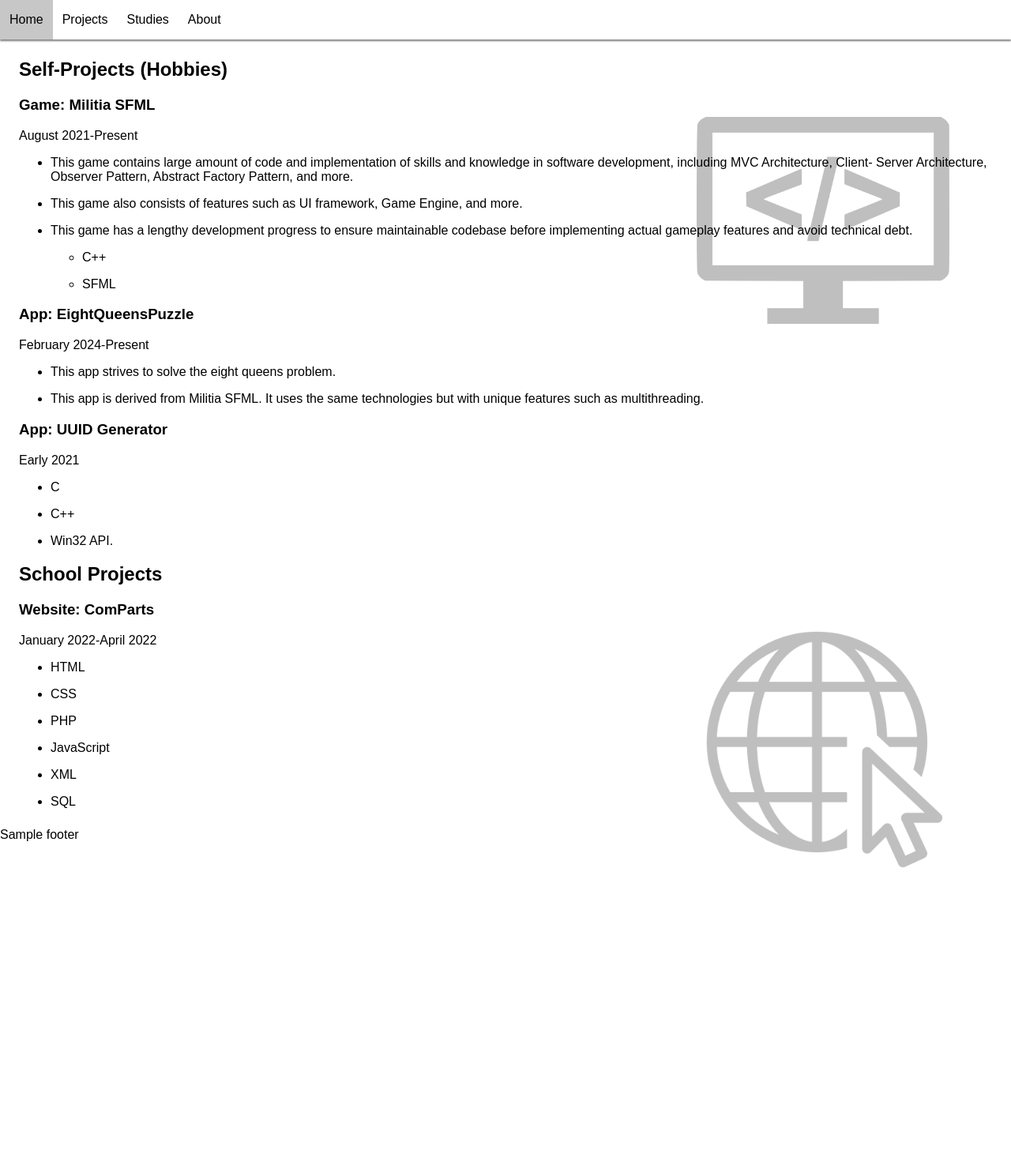
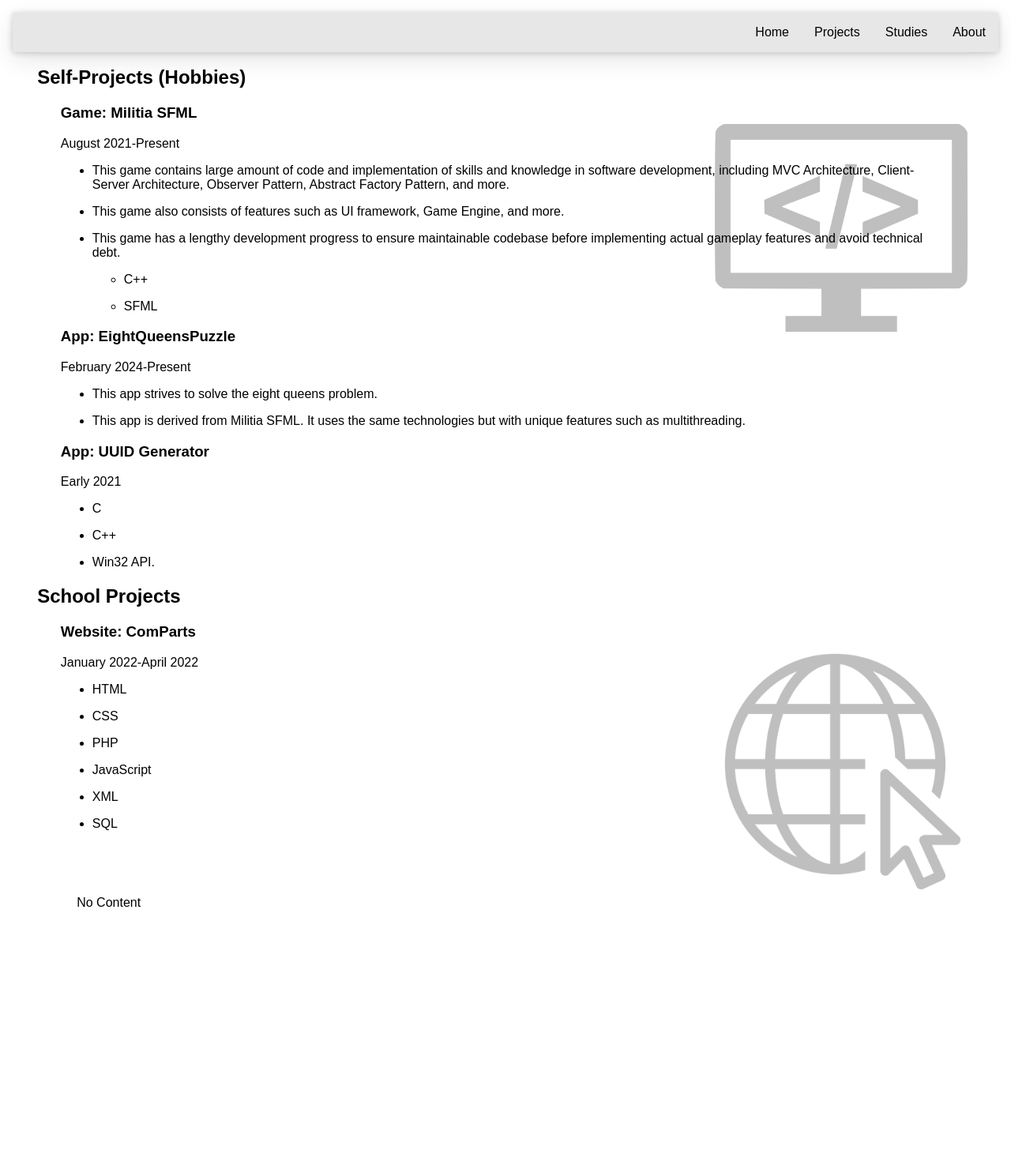
Before and after one commit to PhrotonX/PhrotonX.github.io, a PHP site: page /html/projects.html in a window 1280 px wide; the page is wider, and only the part inside the window is pictured. Shown: that part at 79% size. Before the commit the page ends 1098 px from the top of that part, so only its background shows below. Run offline with PHP 8.4, Linux system fonts and the light colour scheme; grey boxes are pictures that could not be loaded.

Commit message:
24w12e: Acrylic Design

```diff
--- a/css/constants.css
+++ /dev/null
@@ -1,19 +0,0 @@
-:root{
-    --margin-large: 24px;
-}
-
-@media (prefers-color-scheme: light){
-    :root{
-        --background-color: white;
-
-        --text-color: black;
-    }
-}
-
-@media (prefers-color-scheme: dark){
-    :root{
-        --background-color: rgb(60, 60, 60);
-
-        --text-color: white;
-    }
-}
--- /dev/null
+++ b/css/dropdown.css
@@ -0,0 +1,24 @@
+@import url('colors.css');
+
+.dropdown{
+    position: relative;
+    display: block;
+    cursor: pointer;
+    float: right;
+}
+
+.dropdown-content{
+    display: none;
+    position: absolute;
+    width: 160px;
+    max-height: 400px;
+    overflow-y: auto;
+    /* overflow: auto; */
+    z-index: 1000;
+    top: 50px;
+    /* float: left; */
+}
+
+.dropdown:hover .dropdown-content{
+    display: block;
+}
--- /dev/null
+++ b/css/items.css
@@ -0,0 +1,11 @@
+.backdrop{
+    margin-top: -25%;
+    margin-left: 40%;
+    height: auto;
+    opacity: 0.25;
+    position: absolute;
+    padding: 27%;
+    width: 25%;
+    z-index: -1;
+    float: right;
+}
--- a/css/login.css
+++ /dev/null
@@ -1,3 +0,0 @@
-#content{
-    align-content: center;
-}
--- /dev/null
+++ b/css/nav.css
@@ -0,0 +1,49 @@
+@import url('toolbar.css');
+
+nav{
+    float: left;
+    /* height: auto; */
+    overflow: visible;
+    width: 100%;
+}
+
+nav a{
+    color: var(--color);
+    float: right;
+    padding-left: 16px;
+    padding-right: 16px;
+    text-decoration: none;
+    /* top: 0; */
+}
+
+#header{
+    position: -webkit-sticky;
+    position: sticky;
+    top: 0;
+    z-index: 500;
+}
+
+#navbar{
+    /* background: var(--primary); */
+    /* display: flex; */
+    float: left;
+    /* justify-content: space-between; */
+    /* height: auto; */
+    /* left: 0; */
+
+
+    width: 100%;
+
+}
+
+#navbar-title a{
+    color: var(--color);
+    text-decoration: none;
+}
+
+/*.toolbar ul {
+    list-style-type: none;
+    margin: 0;
+    padding: 0;
+    overflow: hidden;
+} */
--- a/css/projects.css
+++ b/css/projects.css
@@ -1,5 +1,3 @@
-@import 'constants.css';
-
 @media(prefers-color-scheme: light){
     :root{
         --projects-background-color: rgba(220, 220, 220, 0.5);
--- a/css/style.css
+++ b/css/style.css
@@ -1,81 +1,75 @@
-@import 'constants.css';
-@import 'colors.css';
-@import 'forms.css';
-@import 'theme.css';
-@import 'toolbar.css';
+@import url('theme.css');
+@import url('colors.css');
+@import url('dropdown.css');
+@import url('form.css');
+@import url('nav.css');
 
-.backdrop{
-    margin-top: -25%;
-    margin-left: 40%;
-    height: auto;
-    opacity: 0.25;
-    position: absolute;
-    padding: 27%;
-    width: 25%;
-    z-index: -1;
-    float: right;
-}
-
-body{
-    background-color: var(--background);
-    margin: 0%;
-}
-
-#content{
-    margin: var(--margin-large);
-}
-
-nav{
-    background-color: var(--background);
-    box-shadow: 0px 2px 2px 0px rgba(0, 0, 0, .50);
-    /* float: left; */
-    /* height: auto; */
-    /* margin: 0px; */
-    overflow: hidden;
-    /* padding: 0px; */
-    width: 100%;
-    position: sticky;
-    top: 0;
-    z-index: 100;
-}
-
-nav a{
-    /* background-color: rgb(128, 128, 128); */
-    color: var(--background);
-    float: left;
-    padding: 0px 12px;
-    text-decoration: none;
-    top: 0;
-}
-
-nav a:link{
-    background-color: var(--background);
-}
-nav a:focus{
-    background-color: var(--primary2);
-    color: var(--primary);
-}
-nav a:hover{
-    background-color: var(--static);
-}
-nav a:active{
-    background-color: var(--primary3);
-}
-
-p, h1, h2, h3, h4, h5, h6{
+a, h1, h2, h3, h4, h5, h6, label, p{
     font-family: Arial, Helvetica, sans-serif;
-    color: var(--color);
-}
-
-li{
-    color: var(--color);
 }
 
 .parent::after {
     /* background-color: rgba(230, 240, 255, 0.50); */
-    background-color: var(--color);
+    background-color: var(--primary);
     opacity: 0.80;
 }
+
+.child::after {
+    /* background-color: rgba(230, 240, 255, 0.30); */
+    background-color: var(--primary);
+    opacity: 0.80;
+}
+
+.shadow {
+    box-shadow: 0 10px 30px rgba(0, 0, 0, 0.2), 0 1px 8px rgba(0, 0, 0, 0.4);
+}
+
+/*body{
+    width: 95%;
+    height: auto;
+    margin: 2.5%;
+}*/
+
+body{
+    background-color: var(--background);
+    color: var(--color);
+    margin: 16px;
+}
+
+#content{
+    padding-top: 48px;
+}
+
+.description{
+    visibility: hidden;
+}
+
+footer{
+    padding: 50px;
+}
+
+header{
+    margin-top: -16px;
+    margin-bottom: -40px;
+    vertical-align: middle;
+}
+
+#sample-content{
+    padding: 25%;
+}
+
+section, header, nav, article, aside, footer{
+    display: block;
+}
+
+section{
+    width: 95%;
+    height: auto;
+    margin-left: 2.5%;
+    margin-right: 2.5%;
+}
+
+
 
 .shadow {
     border-radius: 1px;
--- a/html/footer.html
+++ b/html/footer.html
@@ -1,3 +1,13 @@
 <footer>
-    <p>Sample footer</p>
+    <p id="footer-copyright-info">No Content</p>
 </footer>
+
+<script>
+
+    document.addEventListener("DOMContentLoaded", function(){
+        var copyrightInfo = document.getElementById("footer-copyright-info");
+        var year = new Date().getFullYear();
+        copyrightInfo.innerHTML = "Copyright @ 2024-" + year;
+    });
+
+</script>
--- a/html/header.html
+++ b/html/header.html
@@ -1,20 +1,25 @@
 <script src="../js/cookies.js"></script>
-<script>
+<!-- <script>
     window.onload = function(){
         var cookie = getCookie(navClick);
         document.getElementById(cookie).setAttribute("style", "background-color: var(--link-visited)");
     }
-</script>
+</script> -->
 <nav>
-    <span class="acrylic">
-        <script>
+    <span class="acrylic parent shadow" id="navbar">
+        <span class="toolbar">
+            <a href="#"><p>About</p></a>
+            <a id="nav-studies" href="studies.html" onClick="onNavClick('nav-studies')"><p>Studies</p></a>
+            <a id="nav-projects" href="projects.html" onClick="onNavClick('nav-projects')"><p>Projects</p></a>
+            <a id="nav-index" href="index.html" onClick="onNavClick('nav-index')"><p>Home</p></a>
+
+
+        </span>
+        <!-- <script>
             function onNavClick(id){
                 createCookie(navClick, id, 1000);
             }
-        </script>
-        <a id="nav-index" href="index.html" onClick="onNavClick('nav-index')"><p>Home</p></a>
-        <a id="nav-projects" href="projects.html" onClick="onNavClick('nav-projects')"><p>Projects</p></a>
-        <a id="nav-studies" href="studies.html" onClick="onNavClick('nav-studies')"><p>Studies</p></a>
-        <a href="#"><p>About</p></a>
+        </script> -->
+
     </span>
 </nav>
--- a/html/index.html
+++ b/html/index.html
@@ -8,12 +8,11 @@
         <script src="../js/script.js"></script>
     </head>
     <body>
-        <h1>Portfolio in progress...</h1>
         <script>
-            loadPagePart('header.html', 'toolbar');
+            loadPagePart('header.html', 'header');
             loadPagePart('footer.html', 'footer');
         </script>
-        <span id="toolbar">
+        <span id="header">
 
         </span>
         <section id="content">
--- a/html/projects.html
+++ b/html/projects.html
@@ -3,16 +3,17 @@
     <head>
         <meta charset="utf-8"/>
         <title>Charles Martin's Projects</title>
+        <link rel="stylesheet" href="../css/items.css" type="text/css"/>
         <link rel="stylesheet" href="../css/style.css" type="text/css"/>
         <link rel="stylesheet" href="../css/projects.css" type="text/css"/>
         <script src="../js/script.js"></script>
+    </head>
+    <body>
         <script>
-            loadPagePart('header.html', 'toolbar');
+            loadPagePart('header.html', 'header');
             loadPagePart('footer.html', 'footer');
         </script>
-    </head>
-    <body>
-        <span id="toolbar">
+        <span id="header">
 
         </span>
         <section id="content">
--- a/js/script.js
+++ b/js/script.js
@@ -4,7 +4,7 @@
     fetch(filename)
         .then(response => response.text())
         .then(html => {
-            document.getElementById(containerId).innerHTML =html;
+            document.getElementById(containerId).innerHTML = html;
         })
         .catch(error => {
             console.log("Error fetching HTML: ", error);
```
Also changed, not shown: html/login.html (+4 -4 lines), html/studies.html (+4 -4 lines).
